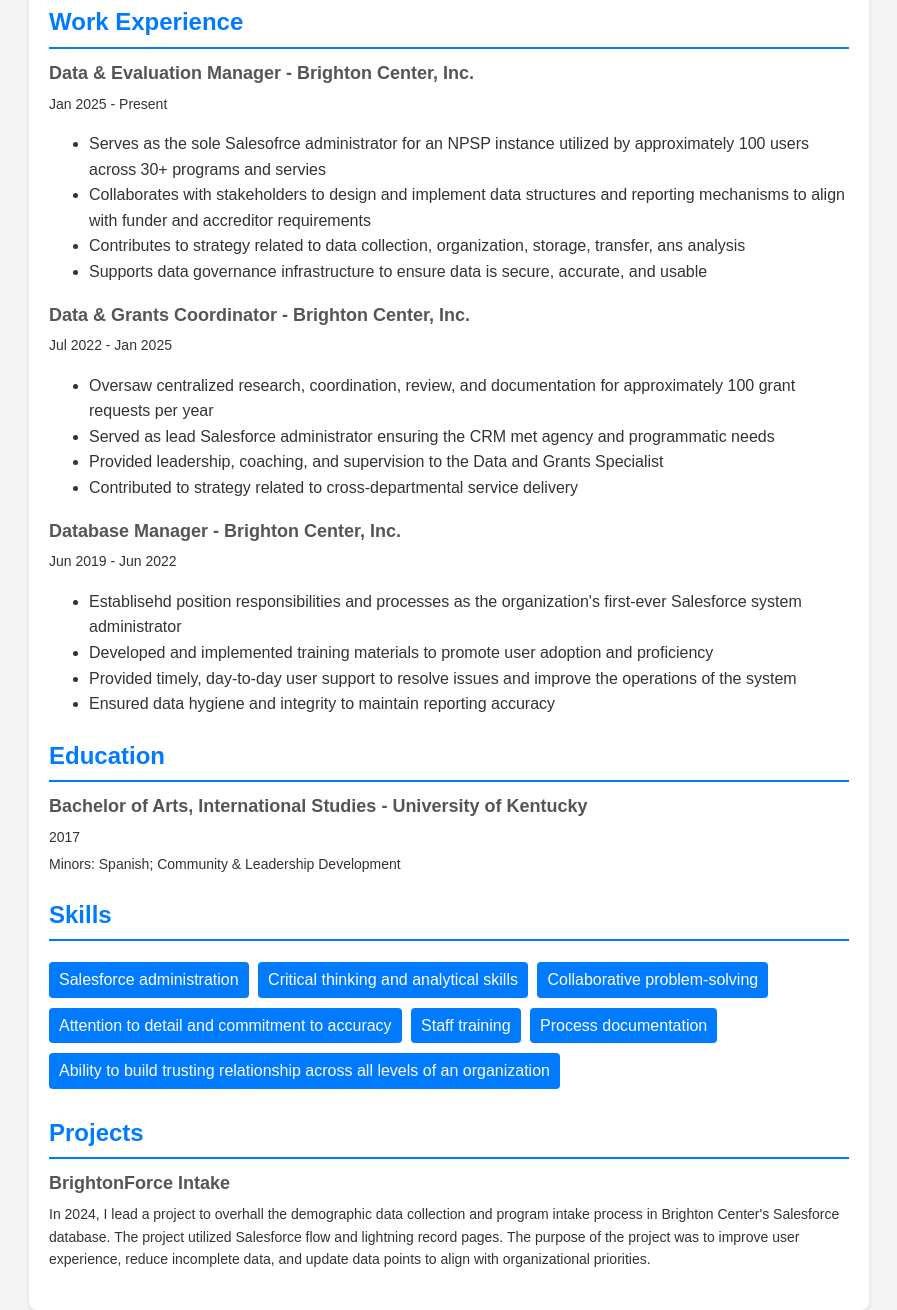
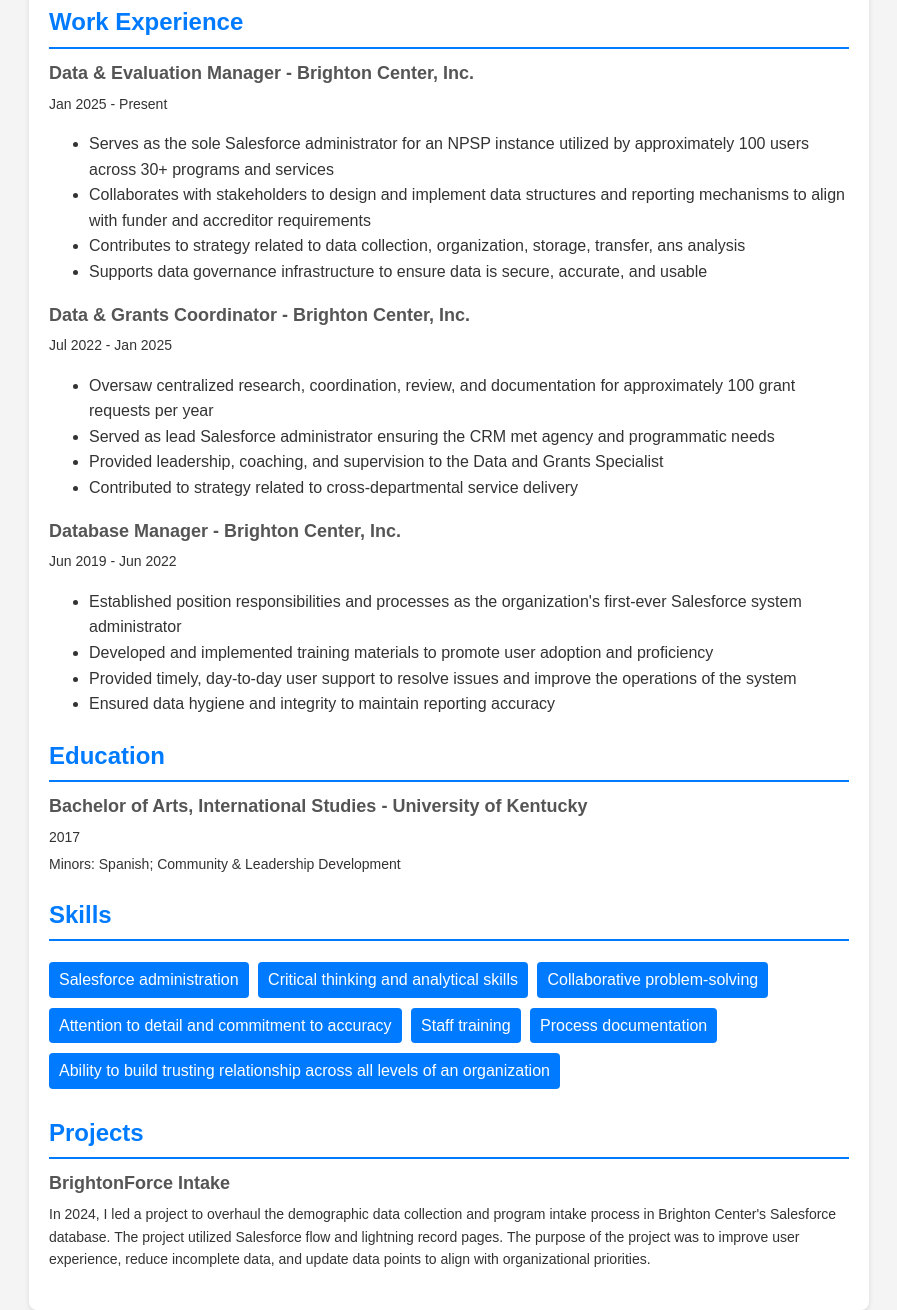
Before and after one commit to akerdolff/akerdolff.github.io, a plain HTML site: page index.html in a window 1280 px wide. Shown: the part 270-1580 px from the top of the page, without its empty margins (191-1088 px from the left). Drawn offline with Linux system fonts and the light colour scheme.

Commit message:
fixed spelling errors

```diff
--- a/index.html
+++ b/index.html
@@ -101,7 +101,7 @@
                     <h3>Data & Evaluation Manager - Brighton Center, Inc.</h3>
                     <p>Jan 2025 - Present</p>
                         <ul>
-                            <li>Serves as the sole Salesofrce administrator for an NPSP instance utilized by approximately 100 users across 30+ programs and servies</li>
+                            <li>Serves as the sole Salesforce administrator for an NPSP instance utilized by approximately 100 users across 30+ programs and services</li>
                             <li>Collaborates with stakeholders to design and implement data structures and reporting mechanisms to align with funder and accreditor requirements</li>
                             <li>Contributes to strategy related to data collection, organization, storage, transfer, ans analysis</li>
                             <li>Supports data governance infrastructure to ensure data is secure, accurate, and usable</li>
@@ -121,7 +121,7 @@
                     <h3>Database Manager - Brighton Center, Inc.</h3>
                     <p>Jun 2019 - Jun 2022</p>
                     <ul>
-                        <li>Establisehd position responsibilities and processes as the organization's first-ever Salesforce system administrator</li>
+                        <li>Established position responsibilities and processes as the organization's first-ever Salesforce system administrator</li>
                         <li>Developed and implemented training materials to promote user adoption and proficiency</li>
                         <li>Provided timely, day-to-day user support to resolve issues and improve the operations of the system</li>
                         <li>Ensured data hygiene and integrity to maintain reporting accuracy</li>
@@ -158,7 +158,7 @@
                 <div class="item">
                     <h3>BrightonForce Intake</h3>
                     <p>
-                        In 2024, I lead a project to overhall the demographic data collection and program intake process in Brighton Center's Salesforce database.
+                        In 2024, I led a project to overhaul the demographic data collection and program intake process in Brighton Center's Salesforce database.
                         The project utilized Salesforce flow and lightning record pages.
                         The purpose of the project was to improve user experience, reduce incomplete data, and update data points to align with organizational priorities.
                     </p>
```
